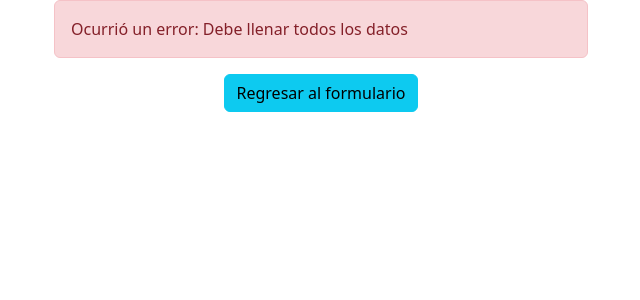
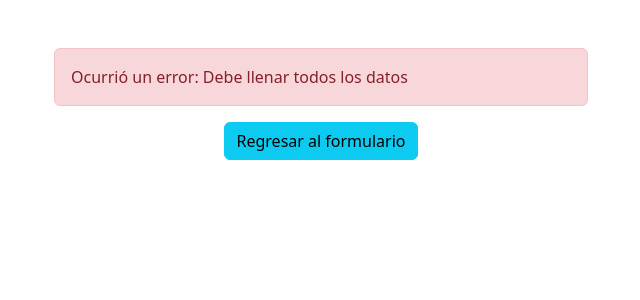
Before and after one commit to Jennifer11607/hospital_final_jimenez, a PHP site: page /hospital_final_jimenez/controladores/medicos/guardar.php in a window 1280 px wide. Shown: the part 67-367 px from the top of the page, without its empty margins (319-959 px from the left). Run offline with PHP 8.4, Linux system fonts and the light colour scheme; data that the repository does not hold is empty.

Commit message:
cambios bootstrap controladores medicos

```diff
--- a/controladores/medicos/eliminar.php
+++ b/controladores/medicos/eliminar.php
@@ -19,7 +19,7 @@ require '../../modelos/Medico.php';
 
 ?>
 
-<div class="container full-height d-flex flex-column justify-content-center align-items-center">
+<div class="container full-height d-flex flex-column justify-content-center align-items-center mt-5">
         <div class="row justify-content-center w-100">
             <div class="col-lg-6">
                 <?php if($resultado): ?>
--- a/controladores/medicos/guardar.php
+++ b/controladores/medicos/guardar.php
@@ -25,7 +25,7 @@ if($_POST['medico_nombre'] != '' && $_POST['medico_espec'] != '' && $_POST['medi
 
 ?>
 
-<div class="container full-height d-flex flex-column justify-content-center align-items-center">
+<div class="container full-height d-flex flex-column justify-content-center align-items-center mt-5">
         <div class="row justify-content-center w-100">
             <div class="col-lg-6">
                 <?php if($resultado): ?>
--- a/controladores/medicos/modificar.php
+++ b/controladores/medicos/modificar.php
@@ -22,7 +22,7 @@ if ($_POST['medico_nombre'] != '' && $_POST['medico_espec'] != '' && $_POST['med
 }
 ?>
 
-<div class="container full-height d-flex flex-column justify-content-center align-items-center">
+<div class="container full-height d-flex flex-column justify-content-center align-items-center mt-5">
         <div class="row justify-content-center w-100">
             <div class="col-lg-6">
                 <?php if ($resultado): ?>
```
